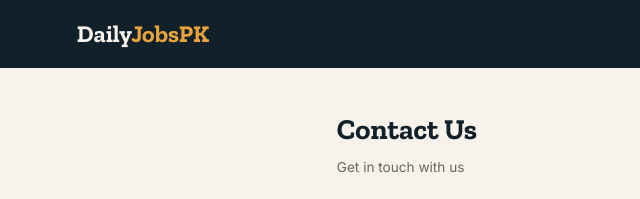
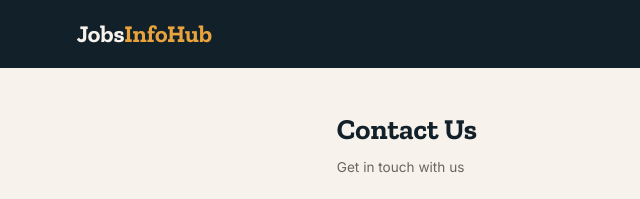
Before and after one commit to arsalannawaz42/job-board-app, a website: page job-board/public/contact.html in a window 1280 px wide. Shown: the top 199 px of the page, 0-640 px from the left. Drawn offline with nearby package versions, Linux system fonts and the light colour scheme.

Commit message:
Update contact.html

```diff
--- a/job-board/public/contact.html
+++ b/job-board/public/contact.html
@@ -3,13 +3,13 @@
 <head>
 <meta charset="UTF-8">
 <meta name="viewport" content="width=device-width, initial-scale=1.0">
-<title>Contact Us — DailyJobsPK</title>
+<title>Contact Us —Jobs Info Hub</title>
 <link rel="stylesheet" href="style.css">
 </head>
 <body>
 
 <header class="site-header">
-  <div class="logo">Daily<span>JobsPK</span></div>
+  <div class="logo">Jobs<span>InfoHub</span></div>
   <nav class="site-nav">
     <a href="index.html">Home</a>
     <a href="about.html">About Us</a>
```
